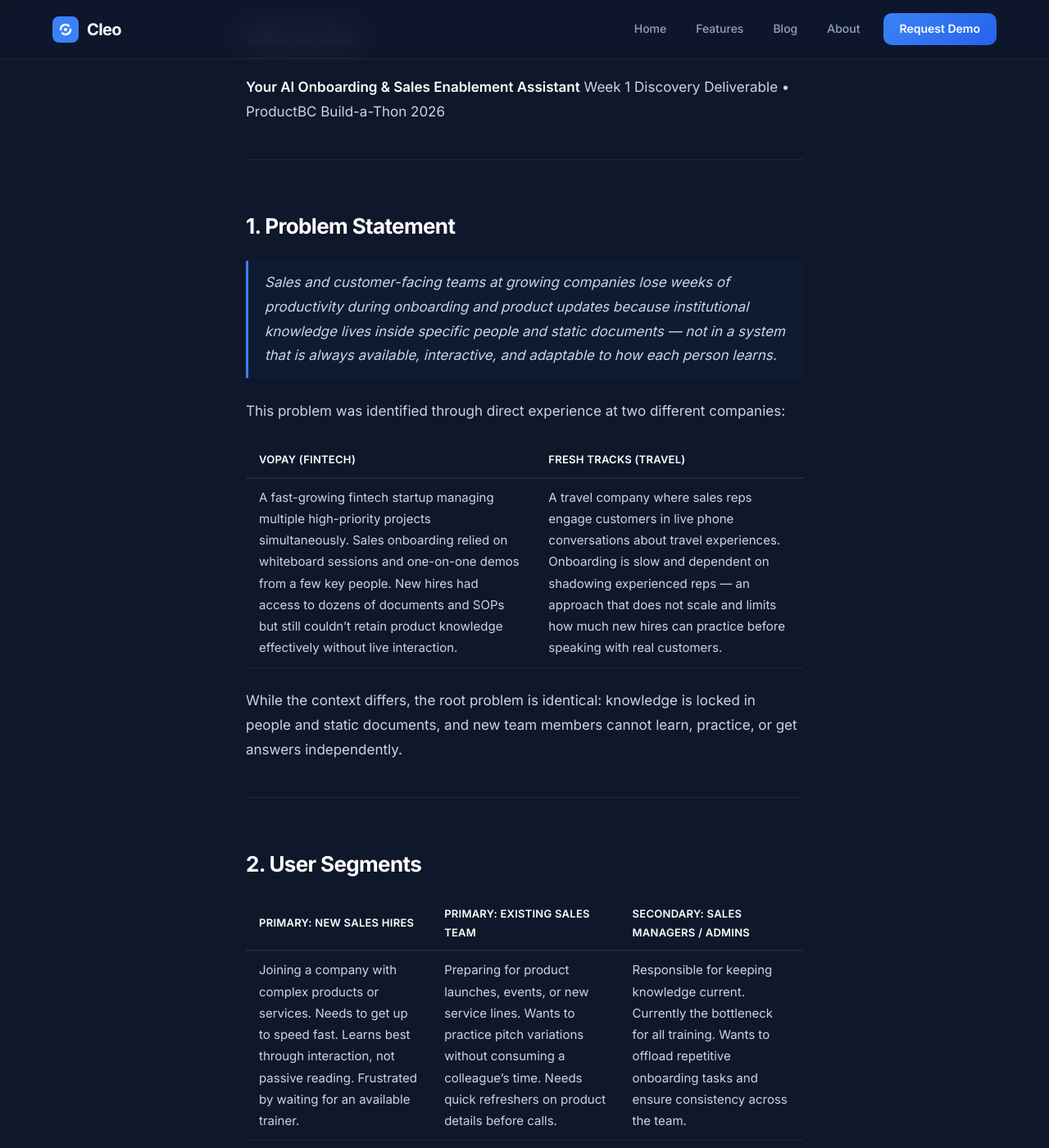
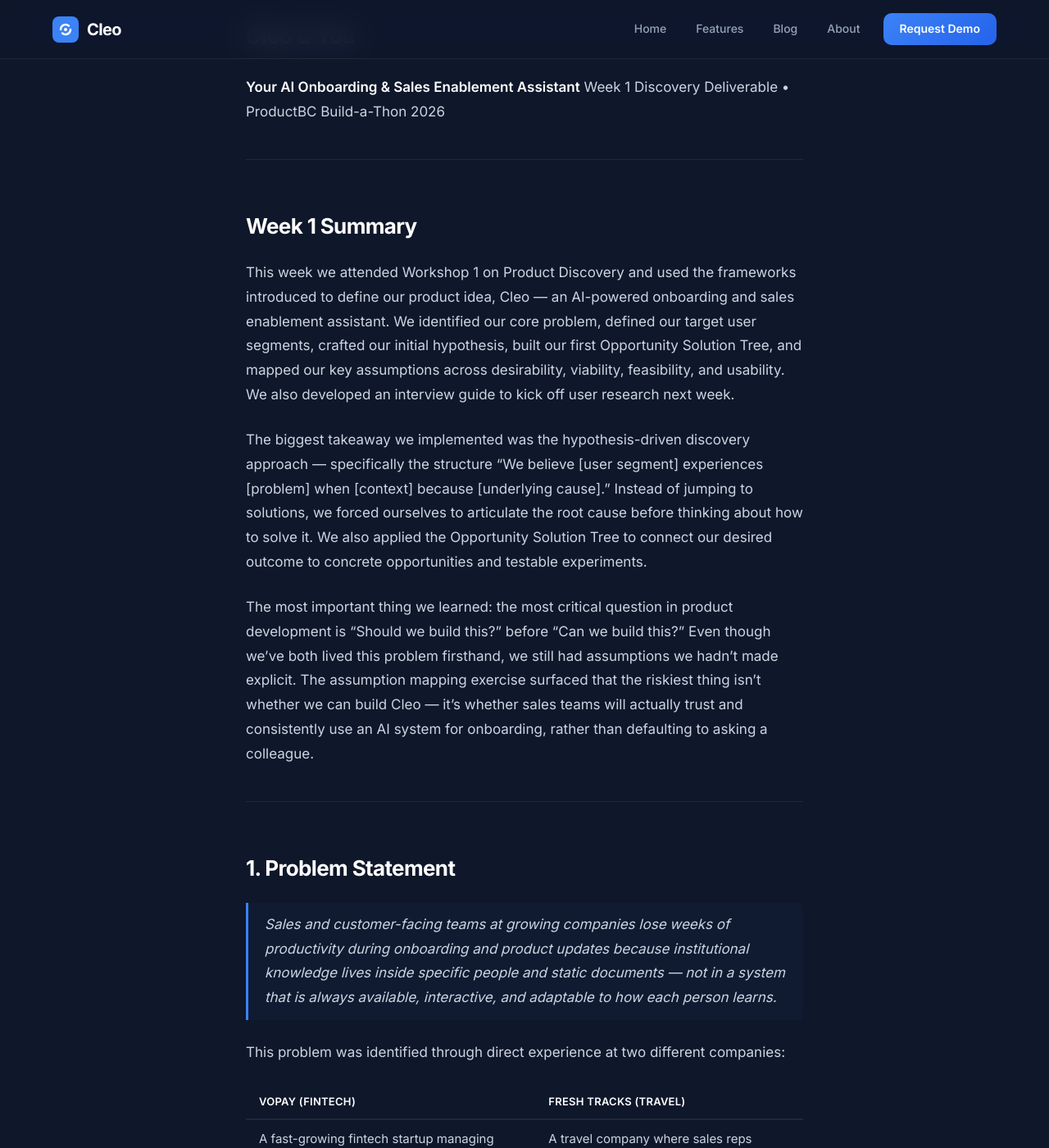
Before and after one commit to ebarronh/buildathon-mar-26, a Jekyll site: the page built from _posts/2026-02-26-week-1-finding-the-problem.md, in a window 1280 px wide and 1400 px high, scrolled down 862 px. Shown: the whole window at 82% size. Built offline with Jekyll 4.4.1, drawn with Linux system fonts in a browser that asks for light colours.

```diff
--- a/_posts/2026-02-26-week-1-finding-the-problem.md
+++ b/_posts/2026-02-26-week-1-finding-the-problem.md
@@ -9,6 +9,16 @@ image: /assets/images/week-1-finding-the-problem.png
 
 **Your AI Onboarding & Sales Enablement Assistant**
 Week 1 Discovery Deliverable • ProductBC Build-a-Thon 2026
+
+---
+
+## Week 1 Summary
+
+This week we attended Workshop 1 on Product Discovery and used the frameworks introduced to define our product idea, Cleo — an AI-powered onboarding and sales enablement assistant. We identified our core problem, defined our target user segments, crafted our initial hypothesis, built our first Opportunity Solution Tree, and mapped our key assumptions across desirability, viability, feasibility, and usability. We also developed an interview guide to kick off user research next week.
+
+The biggest takeaway we implemented was the hypothesis-driven discovery approach — specifically the structure "We believe [user segment] experiences [problem] when [context] because [underlying cause]." Instead of jumping to solutions, we forced ourselves to articulate the root cause before thinking about how to solve it. We also applied the Opportunity Solution Tree to connect our desired outcome to concrete opportunities and testable experiments.
+
+The most important thing we learned: the most critical question in product development is "Should we build this?" before "Can we build this?" Even though we've both lived this problem firsthand, we still had assumptions we hadn't made explicit. The assumption mapping exercise surfaced that the riskiest thing isn't whether we can build Cleo — it's whether sales teams will actually trust and consistently use an AI system for onboarding, rather than defaulting to asking a colleague.
 
 ---
 
```
Also changed, not shown: 1 other file.
